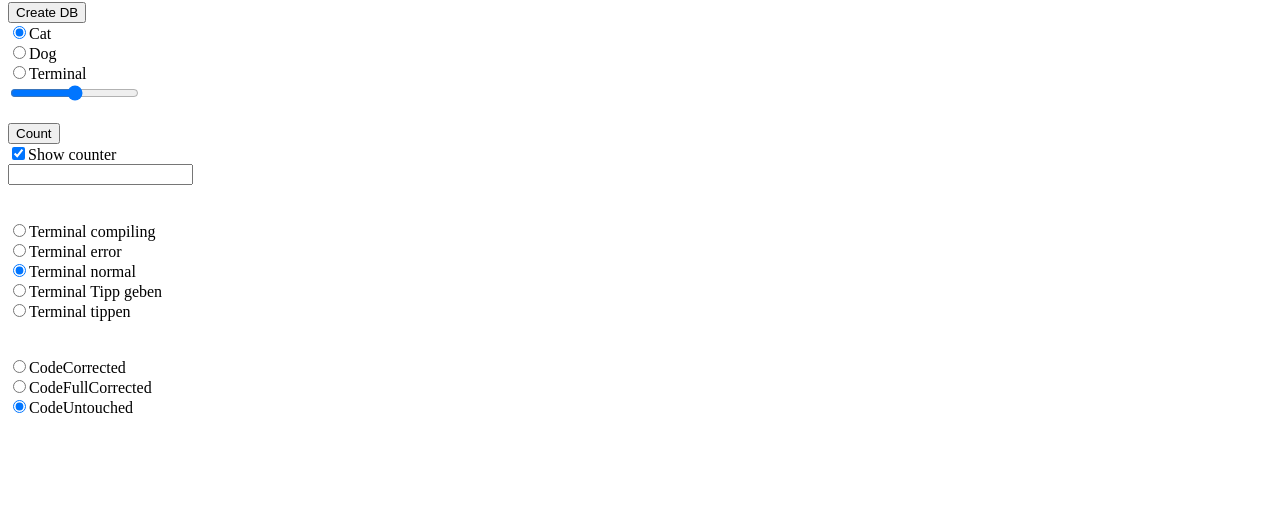
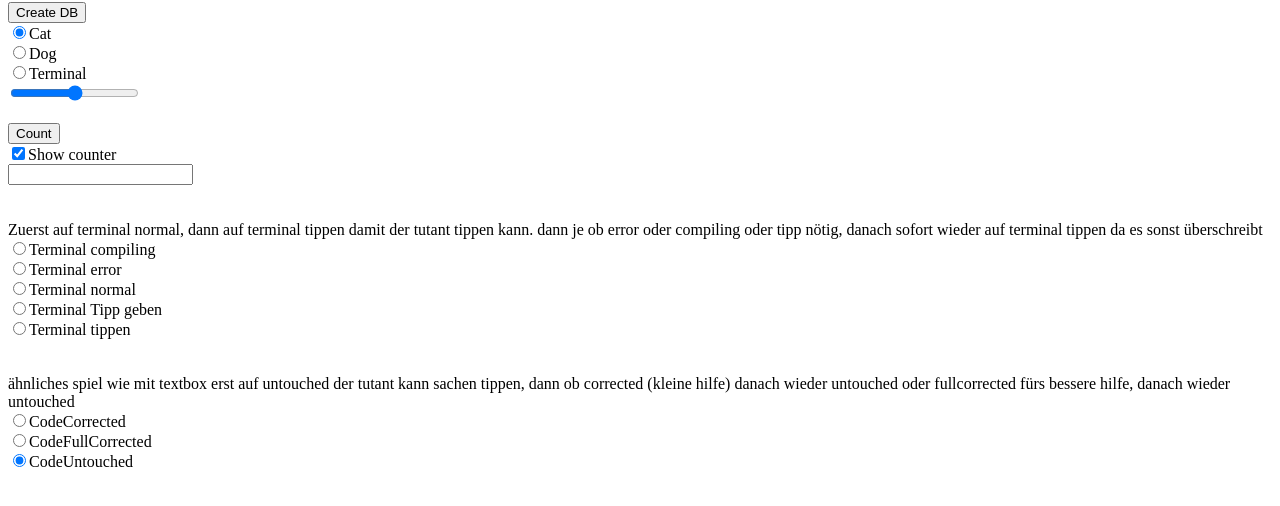
Before and after one commit to ssnjam/onlineTutor, a plain HTML site: page student/woz.html in a window 1280 px wide. Shown: the part 78-584 px from the top of the page. Drawn offline with Linux system fonts and the light colour scheme.

Commit message:
manual für woz für terminal und textbox

```diff
--- a/student/woz.html
+++ b/student/woz.html
@@ -30,15 +30,17 @@
 <br/>
 <br/>
 <form>
+<div>Zuerst auf terminal normal, dann auf terminal tippen damit der tutant tippen kann. dann je ob error oder compiling oder tipp nötig, danach sofort wieder auf terminal tippen da es sonst überschreibt</div>
   <input type="radio" name="terminalState" value="1" onclick="set('terminal');"  >Terminal compiling<br/>
   <input type="radio" name="terminalState" value="-1" onclick="set('terminal');">Terminal error<br/>
-  <input type="radio" name="terminalState" value="0" onclick="set('terminal');"checked>Terminal normal<br/>
+  <input type="radio" name="terminalState" value="0" onclick="set('terminal');checked">Terminal normal<br/>
   <input type="radio" name="terminalState" value="2" onclick="set('terminal');">Terminal Tipp geben<br/>
   <input type="radio" name="terminalState" value="3" onclick="set('terminal');">Terminal tippen<br/>
 </form>
 <br/>
 <br/>
 <form>
+	<div> ähnliches spiel wie mit textbox erst auf untouched der tutant kann sachen tippen, dann ob corrected (kleine hilfe) danach wieder untouched oder fullcorrected fürs bessere hilfe, danach wieder untouched</div>
   <input type="radio" value="0" name="correctTheCode" onclick="set('correctTheCode');">CodeCorrected<br/>
   <input type="radio" value="1" name="correctTheCode" onclick="set('correctTheCode');">CodeFullCorrected<br/>
   <input type="radio" value="-1" name="correctTheCode" onclick="set('correctTheCode');"checked>CodeUntouched<br/>
```
